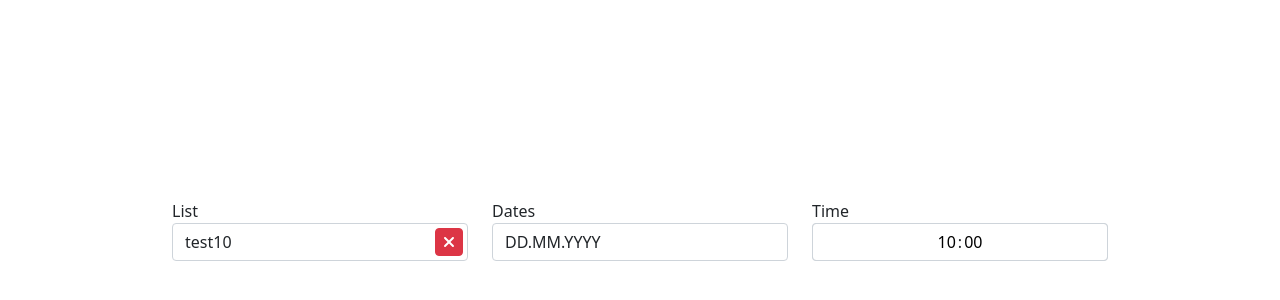
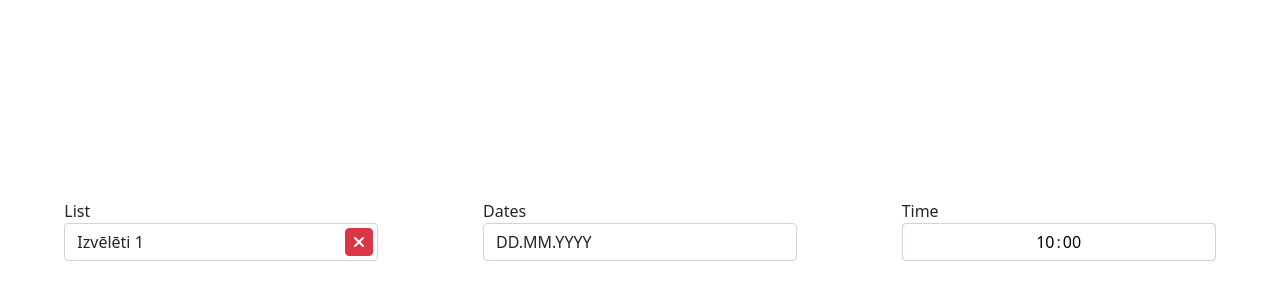
Before and after one commit to Ottigan/react-bootstrap-custom-inputs, a React app: page / in a window 1280 px wide. Shown: the part 170-470 px from the top of the page. Built offline with nearby package versions, Linux system fonts and the light colour scheme.

Commit message:
FIX Autcomplete not selecting if filter return a single value

```diff
--- a/package.json
+++ b/package.json
@@ -1,6 +1,6 @@
 {
   "name": "react-bootstrap-custom-inputs",
-  "version": "1.6.21",
+  "version": "1.6.22",
   "private": false,
   "description": "React compatible inputs adhering to Bootstrap theme.",
   "keywords": [
--- a/src/App.jsx
+++ b/src/App.jsx
@@ -39,26 +39,33 @@ class App extends Component {
     return (
       <div className="container-fluid vh-100">
         <form className="row justify-content-center align-items-center h-100">
+          <div className="d-flex justify-content-around align-items-end">
             <Autocomplete
               onChange={this.handleChange}
               value={select}
-            list={Array.from({ length: 10 }, (_, i) => ({
+              list={Array.from({ length: 10 }, (_, i) => {
+                const item = {
                   key: `test${i + 1}`,
                   value: `test${i + 1}`,
                   isBackground: (i + 1) % 2 === 0,
-            }))}
+                };
+
+                return item;
+              })}
               name="select"
               label={t('global.list')}
               className="col-3"
               language="lv"
+              multiselect
             />
             <DatePicker
               onChange={this.handleChange}
               value={dates}
               name="dates"
               label="Dates"
+              asIcon
+              language="lv"
               className="col-3"
-            language="lv"
             />
             <TimePicker
               onChange={this.handleChange}
@@ -67,6 +74,7 @@ class App extends Component {
               label="Time"
               className="col-2"
             />
+          </div>
         </form>
       </div>
     );
--- a/src/components/Autocomplete/Autocomplete.jsx
+++ b/src/components/Autocomplete/Autocomplete.jsx
@@ -380,6 +380,11 @@ class Autocomplete extends Component {
     const visibleItemKeys = filter.length && getVisibleItemsKeys(items);
 
     if (visibleItemKeys.length === 1) {
+      const selectedItems = Autocomplete.extractSelected(items);
+      const selectedItemKey = visibleItemKeys[0].split('.').slice(-1)[0];
+      const isAlreadySelected = selectedItems.some((item) => item.key === selectedItemKey);
+
+      if (!isAlreadySelected) {
         const event = {
           target: {
             name: 'applyFilter',
@@ -388,6 +393,7 @@ class Autocomplete extends Component {
         };
 
         this.handleSelect(event);
+      }
     }
   }
 
```
Lines whose indentation alone changed are shown as unchanged.
